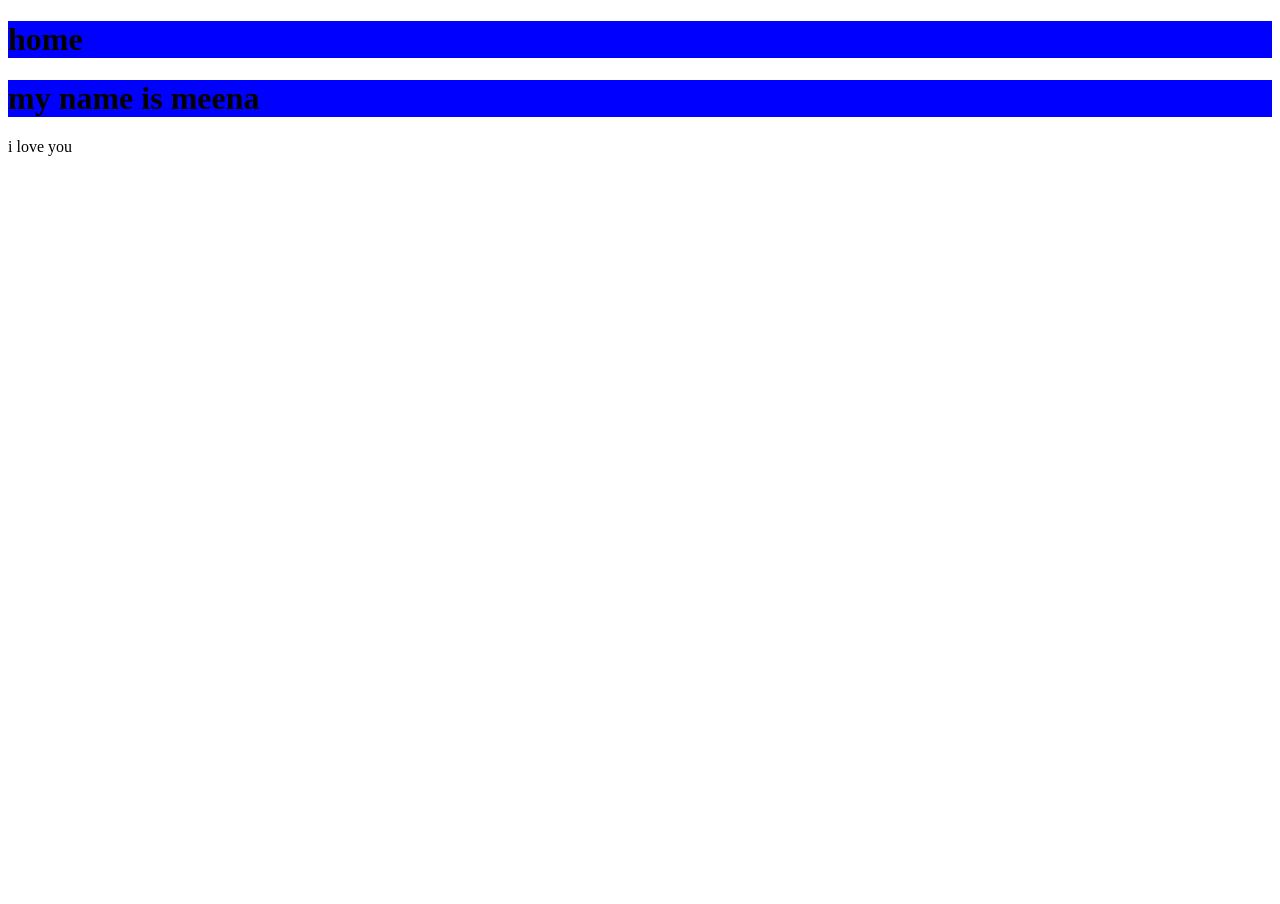
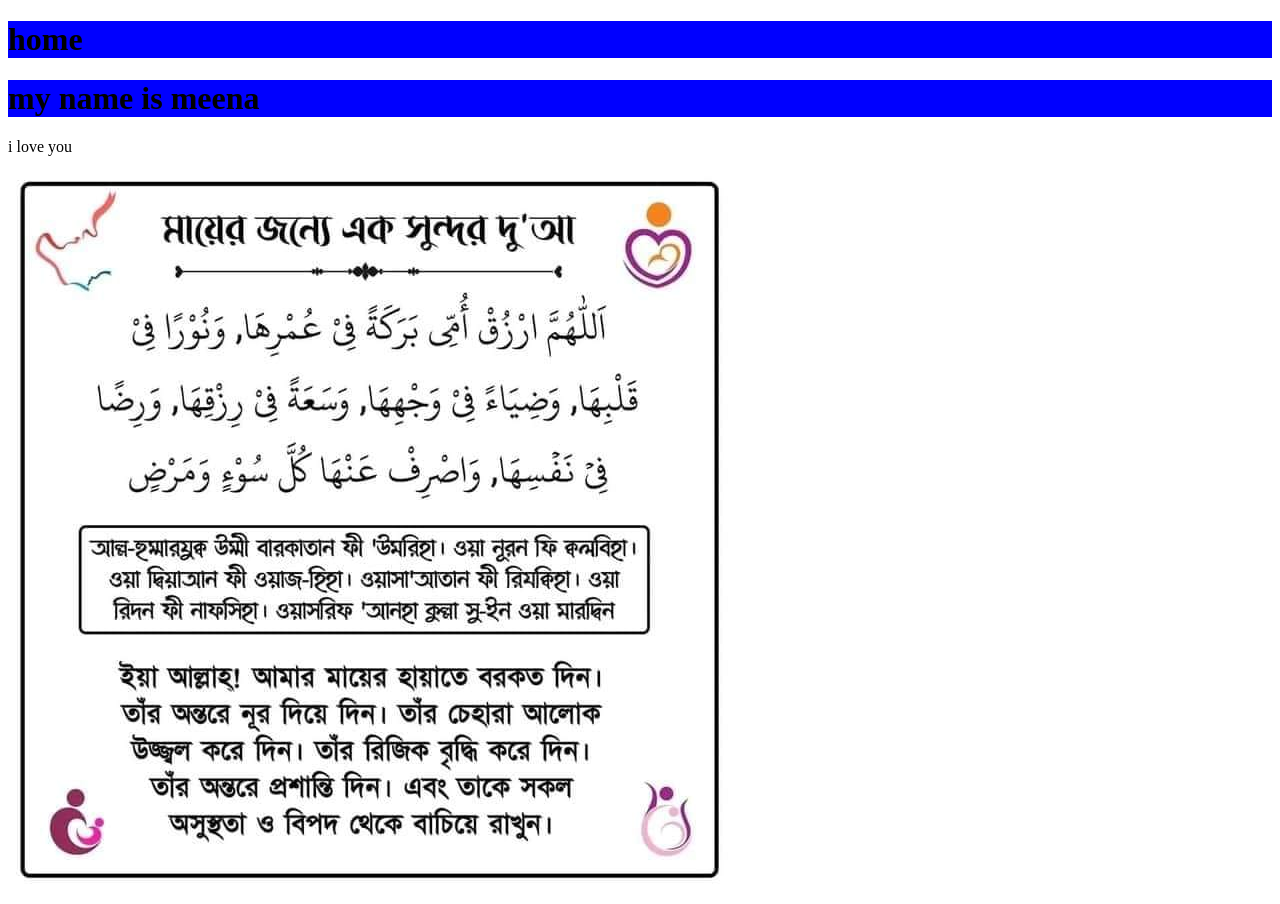
Before and after one commit to ksashik01/my-first-hero, a plain HTML site: page index.html in a window 1280 px wide. Before the commit the page ends 800 px from the top, so only its background shows below. Drawn offline with Linux system fonts and the light colour scheme.

Commit message:
image-add

```diff
--- a/index.html
+++ b/index.html
@@ -12,5 +12,6 @@
 
  <h1>my name is meena</h1>
  <p>i love you</p>
+ <img src="image/pic.jpg" alt="">
 </body>
 </html>
```
Also changed, not shown: image/pic.jpg (added).
